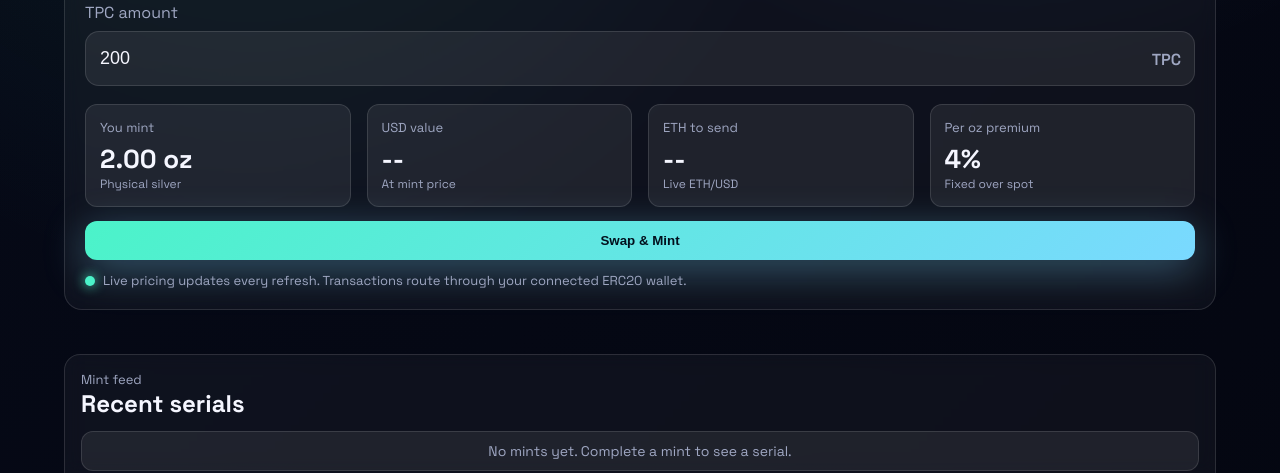
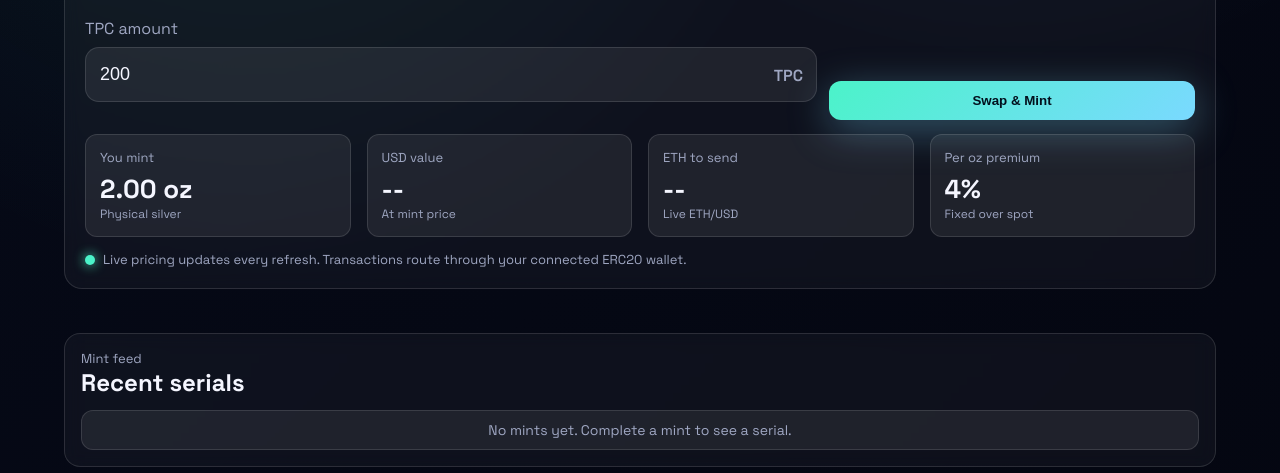
Before and after one commit to jjay6699/silver, a plain HTML site: page index.html in a window 1280 px wide. Shown: the part 627-1100 px from the top of the page. Drawn offline with Linux system fonts and the light colour scheme; no server answers.

Commit message:
Inline amount input and mint CTA for tighter layout

```diff
--- a/index.html
+++ b/index.html
@@ -123,11 +123,16 @@
           <div class="pill">1 oz = 100 TPC</div>
         </div>
 
-        <div class="input-row">
-          <label for="slvrInput">TPC amount</label>
-          <div class="input-wrap">
-            <input id="slvrInput" type="number" min="0" step="1" value="200" />
-            <span class="suffix">TPC</span>
+        <div class="input-actions">
+          <div class="input-row">
+            <label for="slvrInput">TPC amount</label>
+            <div class="input-wrap">
+              <input id="slvrInput" type="number" min="0" step="1" value="200" />
+              <span class="suffix">TPC</span>
+            </div>
+          </div>
+          <div class="cta-row inline">
+            <button id="mintButton" class="primary wide">Swap & Mint</button>
           </div>
         </div>
 
@@ -152,10 +157,6 @@
             <div class="value">4%</div>
             <div class="sub">Fixed over spot</div>
           </div>
-        </div>
-
-        <div class="cta-row">
-          <button id="mintButton" class="primary wide">Swap & Mint</button>
         </div>
 
         <div class="hint">
--- a/style.css
+++ b/style.css
@@ -509,6 +509,17 @@ input:focus {
   margin-top: 12px;
 }
 
+.input-actions {
+  display: grid;
+  grid-template-columns: 2fr 1fr;
+  gap: 12px;
+  align-items: end;
+}
+
+.cta-row.inline {
+  margin-top: 0;
+}
+
 .hint {
   display: flex;
   align-items: center;
@@ -805,6 +816,9 @@ input:focus {
   .cta-row {
     flex-direction: column;
   }
+  .input-actions {
+    grid-template-columns: 1fr;
+  }
   .nav-sub-aux .eyebrow-badge {
     display: none;
   }
```
